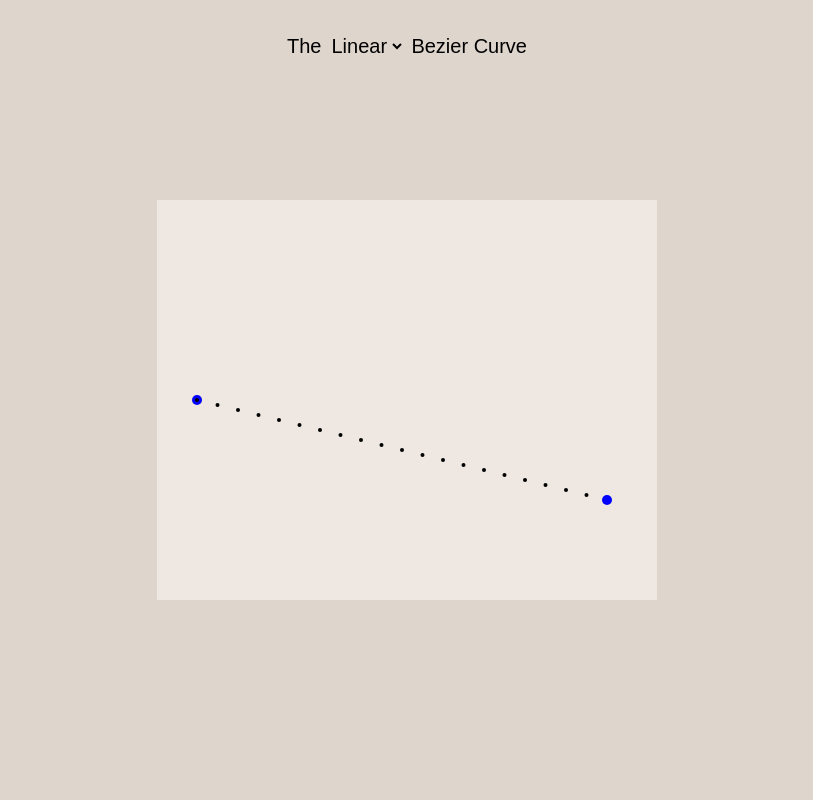
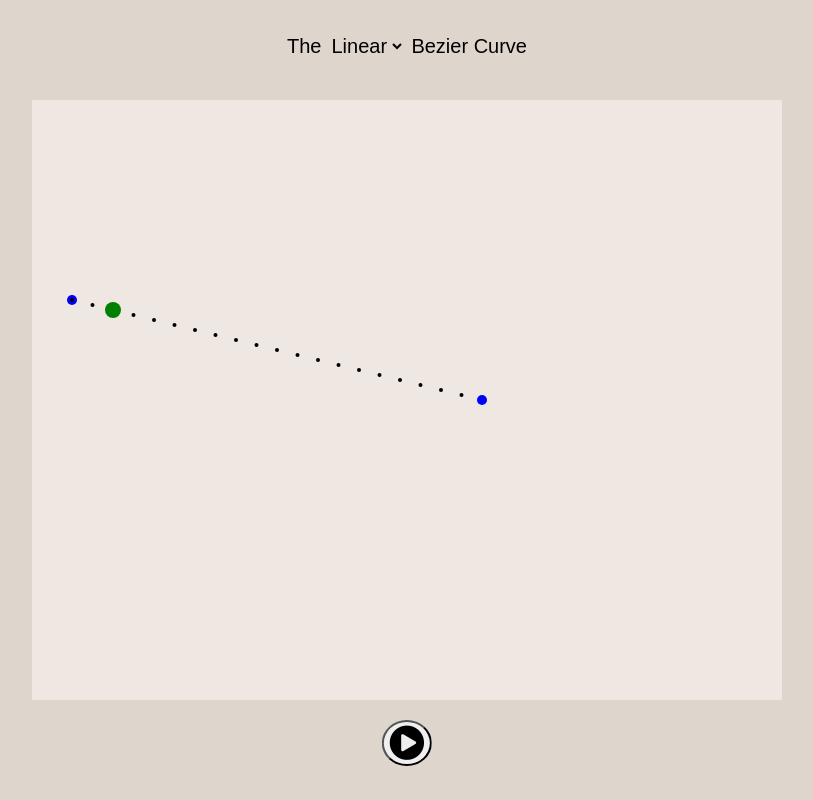
Before and after one commit to gpot22/bezier-demo, a plain HTML site: page index.html in a window 1280 px wide. Shown: the whole page, without its empty margins (233-1046 px from the left). Drawn offline with Linux system fonts and the light colour scheme.

Commit message:
animating along bezier curve

```diff
--- a/cursor_handler.js
+++ b/cursor_handler.js
@@ -6,6 +6,7 @@ export default class CursorHandler {
         this.y;
         this.pressed = false;
         addEventListener('mousedown', (e) => {
+            if(e.button != 0) return;
             this.pressed = true
 
         })
@@ -14,6 +15,7 @@ export default class CursorHandler {
             this.y = e.clientY - this.canvasRect.top;
         })
         addEventListener('mouseup', (e) => {
+            if(e.button != 0) return;
             this.pressed = false
         })
     }
--- a/index.html
+++ b/index.html
@@ -5,6 +5,7 @@
     <meta name="viewport" content="width=device-width, initial-scale=1.0">
     <title>Bezier Curve Demo</title>
     <link rel="stylesheet" href="styles.css">
+    <link rel="stylesheet" href="https://cdnjs.cloudflare.com/ajax/libs/font-awesome/4.7.0/css/font-awesome.min.css">
 </head>
 <body>
     <div class="content">
@@ -19,9 +20,12 @@
 
             <label for="options">Bezier Curve</label>
         </div>
+        <div class="controls">
+            <button class="play-btn"><i class="fa fa-play-circle fa-3x"></i></button>
+            <!-- <button><i class="fa fa-pause-circle"></i></button> -->
+        </div>
 
     </div>
-    <!-- <button id="draw-btn">Draw Curve</button> -->
     <script src="script.js" type="module"></script>
     <script src="custom-select.js" type="module"></script>
 </body>
--- a/point.js
+++ b/point.js
@@ -35,6 +35,17 @@ export class DynamicPoint extends Point {
         return dist(this.x, this.y, x, y) < this.r + padding
     }
     clone() {
-        return new DynamicPoint(this.x, this.y, this.r, this.color)
+        return new DynamicPoint(this.x, this.y, this.r, this.color, this.parentCurve)
     }
 }
+
+export class AnimatedPoint extends DynamicPoint {
+    constructor(_x, _y, _r=5, _color='black', _parentCurve=null, _vel) {
+        super(_x, _y, _r, _color, _parentCurve, _vel)
+        this.vel = _vel
+    }
+
+    clone() {
+        return new AnimatedPoint(this.x, this.y, this.r, this.color, this.parentCurve, this.vel)
+    }
+}
--- a/script.js
+++ b/script.js
@@ -1,13 +1,18 @@
-import Point, {DynamicPoint} from "./point.js"
+import Point, {DynamicPoint, AnimatedPoint} from "./point.js"
 import CursorHandler from './cursor_handler.js'
 import { LinearBezier, QuadraticBezier, CubicBezier } from "./curves.js"
 
 const canvas = document.querySelector('#canvas1')
 const ctx = canvas.getContext('2d')
 
-const CANVAS_W = canvas.width = 500
-const CANVAS_H = canvas.height = 400
+let canvasDim = _dimensionCanvas()
+canvas.width = canvasDim.width
+canvas.height = canvasDim.height
 const cursor = new CursorHandler(canvas);
+
+const controlsDiv = document.querySelector('.controls')
+const playBtn = controlsDiv.querySelector('.play-btn')
+const playBtnIcon = playBtn.querySelector('i')
 
 const selectCurve = document.getElementById('options')
 
@@ -19,30 +24,65 @@ function initCanvas() {
 
 // array storing curves that will be displayed on canvas
 let curves = []
-
+let actor;
+let playing = false;
 // resize canvas
 function _resizeCanvas() {
     cursor.canvasRect = canvas.getBoundingClientRect()
-    canvas.width = CANVAS_W;
-    canvas.height = CANVAS_H;
+    canvasDim = _dimensionCanvas()
+    canvas.width = canvasDim.width
+    canvas.height = canvasDim.height
+}
+
+// Calculate canvas dimensions for given aspect ratio
+function _dimensionCanvas() {
+    const ASPECT_RATIO = 5/4
+    const ADJ_FACTOR = 0.75
+    let w = window.innerWidth * ADJ_FACTOR
+    let h = window.innerHeight * ADJ_FACTOR
+    let ratioW = h*ASPECT_RATIO
+    let ratioH = w/ASPECT_RATIO
+    if(ratioH > h) {
+        return {'width':ratioW, 'height':h}
+    } else if (ratioW > w) {
+        return {'width': w, 'height': ratioH}
+    }
+    else {
+        return {'width': 500, 'height': 400}
+    }
 }
 
 // animation loop
+let anim_t = 0.1
+let anim_dt = 0.01
+let p;
 function animate() {
-    ctx.clearRect(0, 0, CANVAS_W, CANVAS_H)
+    ctx.clearRect(0, 0, canvasDim.width, canvasDim.height)
     curves.forEach(c => c.draw(ctx))
+    actor.update(ctx)
+    if(playing) {
+        anim_t += anim_dt
+        if(anim_t >= 1 || anim_t < 0){
+            anim_dt = anim_dt * -1
+        }
+    }
+    p = actor.parentCurve._calculatePoint(anim_t)
+    actor.x = p.x
+    actor.y = p.y
+
     requestAnimationFrame(animate)
 }
 
 function init() {
     let demoCurve;
-    let DT = 0.05;
+    let DT = 0.05;  // 0 < DT < 1 ; smaller DT = more dots on curve
     let endPtColor = 'blue'
     let ctrlPtColor = 'purple'
-    let endA = new DynamicPoint(40, 200, 5, endPtColor)
-    let endB = new DynamicPoint(450, 300, 5, endPtColor)
-    let ctrlA = new DynamicPoint(200, 40, 5, ctrlPtColor)
-    let ctrlB = new DynamicPoint(270, 300, 5, ctrlPtColor)
+    let ptSize = 5
+    let endA = new DynamicPoint(40, 200, ptSize, endPtColor)
+    let endB = new DynamicPoint(450, 300, ptSize, endPtColor)
+    let ctrlA = new DynamicPoint(200, 40, ptSize, ctrlPtColor)
+    let ctrlB = new DynamicPoint(270, 300, ptSize, ctrlPtColor)
     selectCurve.addEventListener('change', (_) => {
         switch(selectCurve.value) {
             case 'linear':
@@ -55,19 +95,50 @@ function init() {
                 demoCurve = new CubicBezier(endA.clone(), endB.clone(), [ctrlA.clone(), ctrlB.clone()], DT)
                 break;
         }
+        actor.parentCurve = demoCurve
         demoCurve.init(canvas, ctx, cursor)
         curves.pop().delete()
         curves.push(demoCurve)
+        pause()
+        // reset variables
+        anim_t = 0.1
+        anim_dt = 0.01
+
     })
     selectCurve.value = 'linear'
     demoCurve = new LinearBezier(endA.clone(), endB.clone(), DT)
     demoCurve.init(canvas, ctx, cursor)
     curves.push(demoCurve)
+
+    let actorVel = 3
+    actor = new AnimatedPoint(endA.x, endA.y, 8, 'green', demoCurve, actorVel)
+
+}
+
+function initControls() {
+    playBtn.addEventListener('click', (e) => {
+        playBtnIcon.classList.toggle('fa-play-circle')
+        playBtnIcon.classList.toggle('fa-pause-circle')
+        playing = !playing
+    })
+}
+
+function play() {
+    playBtnIcon.classList.remove('fa-play-circle')
+    playBtnIcon.classList.add('fa-pause-circle')
+    playing = true;
+}
+
+function pause() {
+    playBtnIcon.classList.add('fa-play-circle')
+    playBtnIcon.classList.remove('fa-pause-circle')
+    playing = false
 }
 
 
 
 
 initCanvas()
+initControls()
 init()
 animate()
--- a/styles.css
+++ b/styles.css
@@ -12,8 +12,8 @@ html, body {
     position: absolute;
     top: 50vh;
     left: 50%;
-    width: 500px;
-    height: 400px;
+    /* width: 500px;
+    height: 400px; */
     transform: translate(-50%, -50%)
 }
 
@@ -50,12 +50,14 @@ html, body {
     background: white;
 }
 
-
-#draw-btn {
+.controls {
     position: absolute;
     left: 50%;
-    bottom: 10px;
+    top: 90vh;
     transform: translateX(-50%);
+    z-index: 10;
+}
 
-    z-index: 10
+.controls .play-btn {
+    border-radius: 50%;
 }
```
